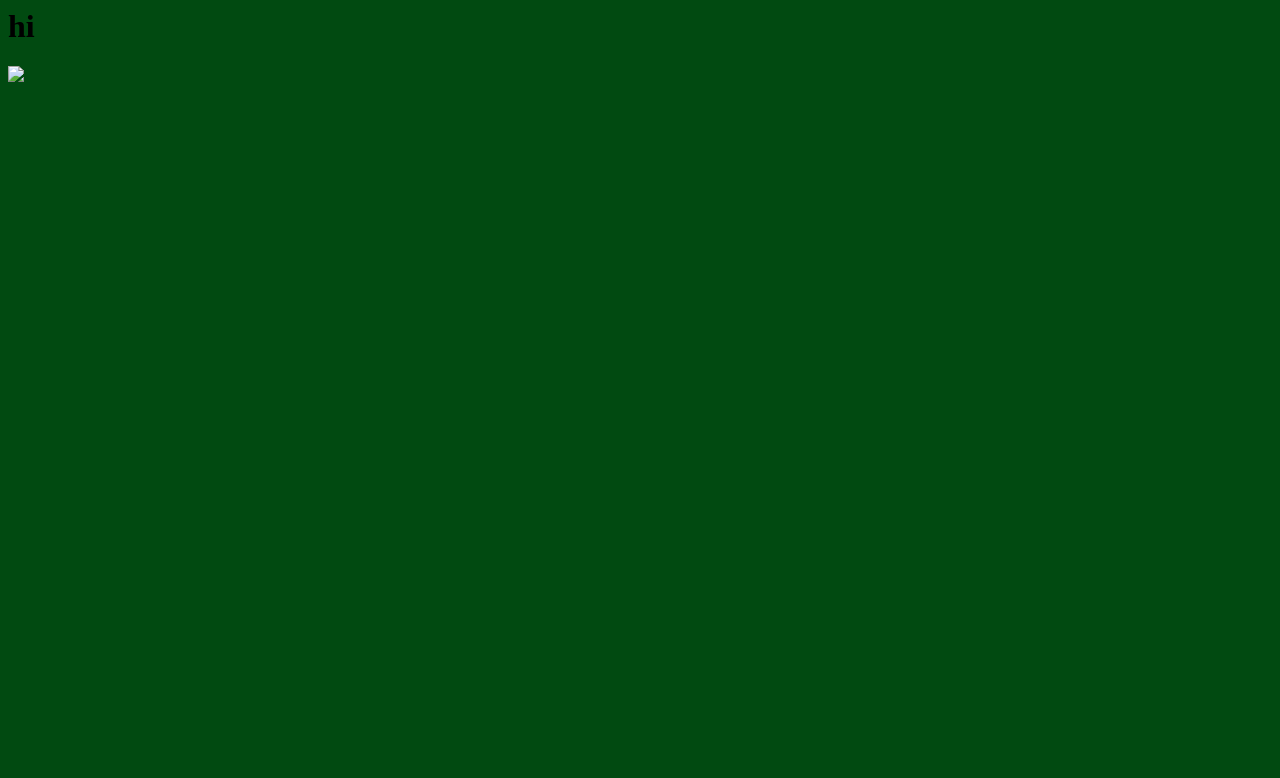
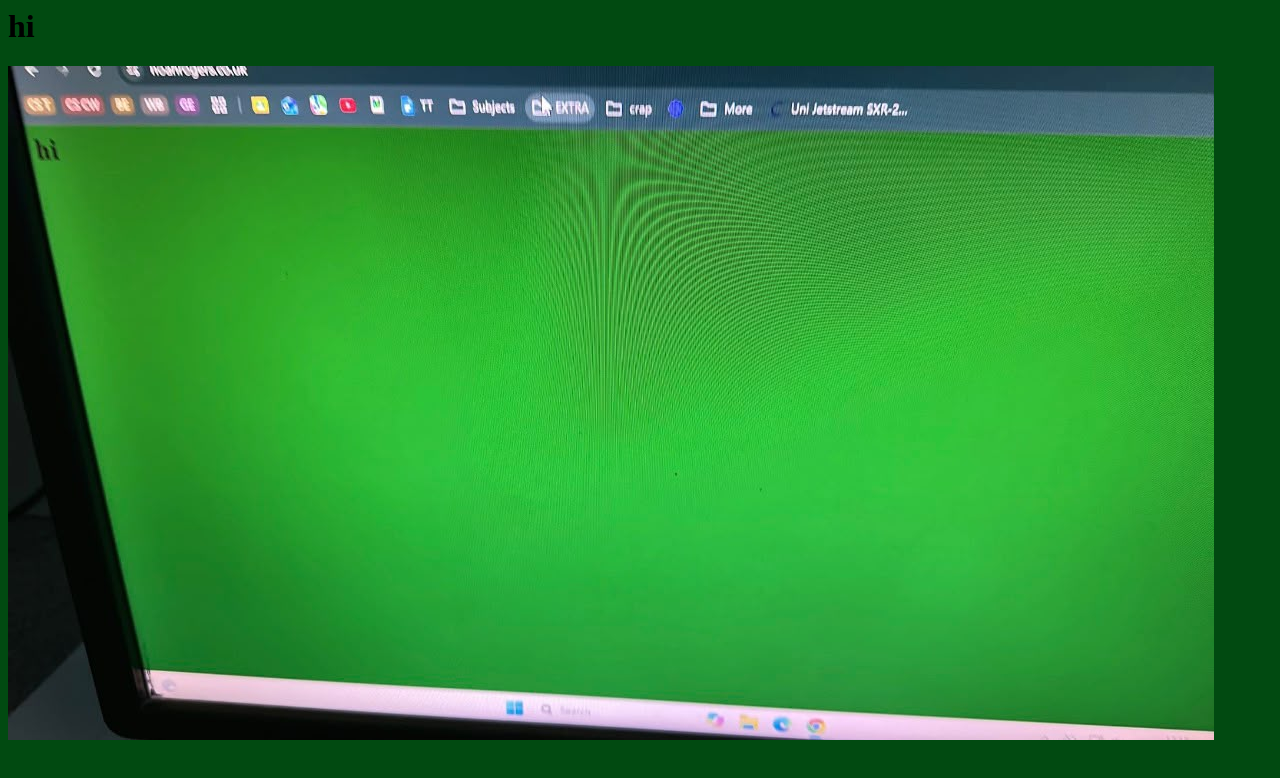
Before and after one commit to rogersnoah/site, a plain HTML site: page index.html in a window 1280 px wide. Drawn offline with Linux system fonts and the light colour scheme.

Commit message:
Update image source path in index.html

```diff
--- a/index.html
+++ b/index.html
@@ -4,6 +4,6 @@
 </head>
 <body style="background-color:#014A11;">
 <h1> hi </h1>
-  <img src="computer.jpeg">
+  <img src="/images/computer.jpeg">
 </body>
 </html>
```
